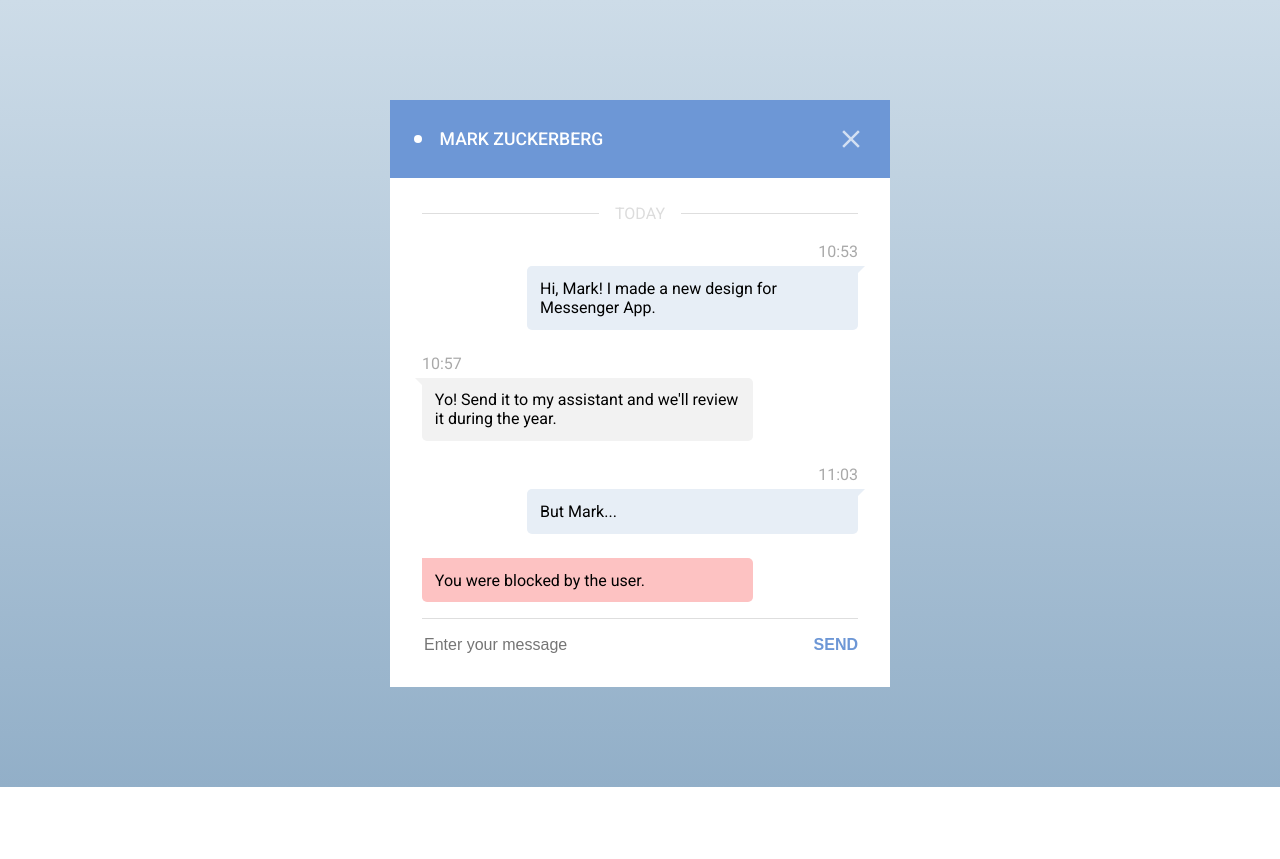
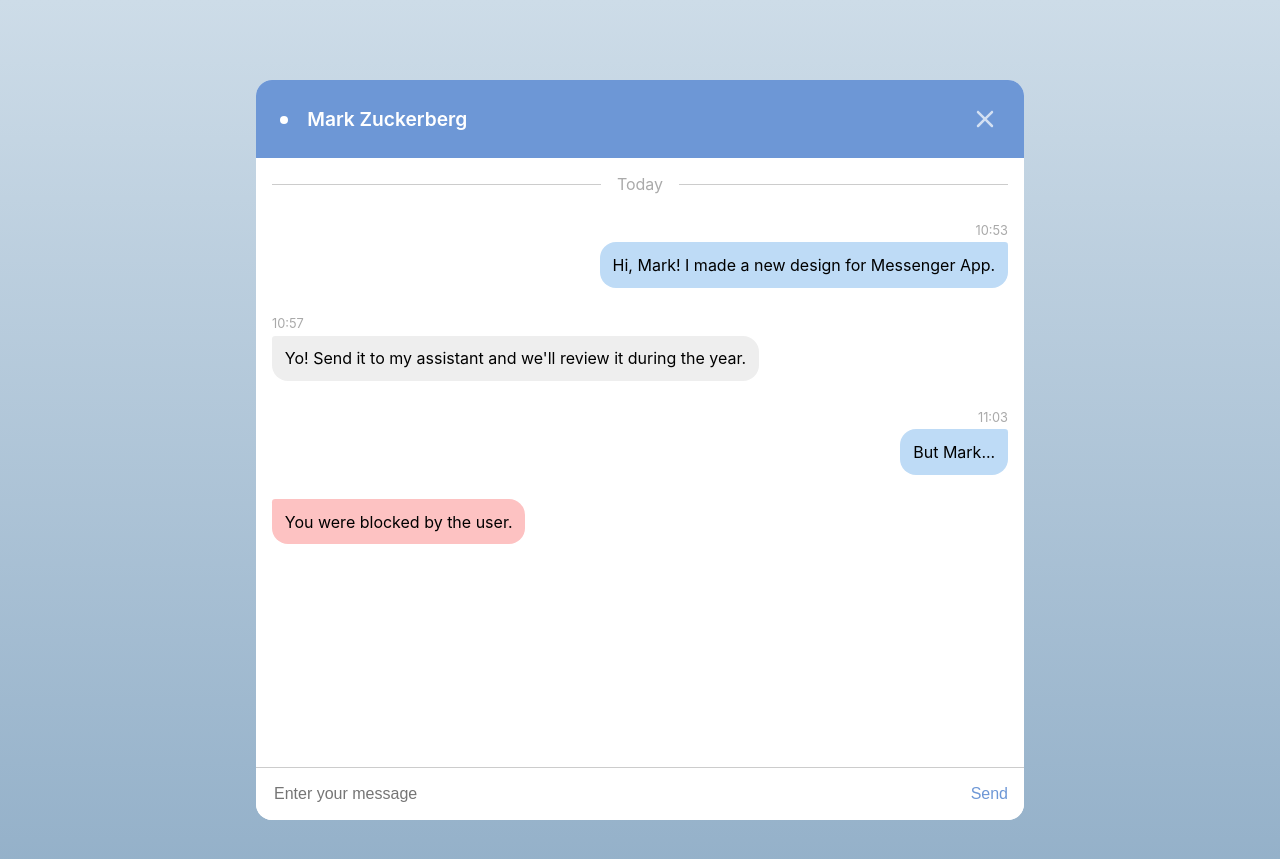
Before and after one commit to maelquerre/frontloops, a Jekyll site: the page loop1/s04-messenger/index.html, which Jekyll copies as it is, in a window 1280 px wide. Shown: the top 859 px of the page. Built offline with Jekyll 4.4.1, drawn with Linux system fonts in a browser that asks for light colours; some web fonts are replaced.

Commit message:
Update Loop 1 Step 4

```diff
--- a/loop1/s04-messenger/index.html
+++ b/loop1/s04-messenger/index.html
@@ -7,16 +7,17 @@
     <title>Loop 1 - Step 4</title>
     <link href="https://fonts.googleapis.com/css?family=Roboto:400,500,700"
           rel="stylesheet">
-    <link rel="stylesheet" href="./styles.css"/>
+    <link rel="stylesheet" href="https://rsms.me/inter/inter.css" />
+    <link rel="stylesheet" href="./styles.css" />
 </head>
 <body>
-<div class="container">
-    <div class="frame">
-        <div class="frame--header">
-            <h2 class="frame--header-title">Mark Zuckerberg</h2>
-            <button class="close"></button>
-        </div>
-        <div class="frame--content">
+<div class="frame">
+    <div class="frame-header">
+        <h2 class="frame-header-title">Mark Zuckerberg</h2>
+        <button class="btn-close"></button>
+    </div>
+    <div class="frame-content">
+        <div class="frame-messages">
             <p class="date">
                 <span class="date--line"></span>
                 <span class="date--text">Today</span>
@@ -40,11 +41,11 @@
             <div class="block alert receiver">
                 <p class="message--content">You were blocked by the user.</p>
             </div>
-            <div class="input">
-                <input class="input--message" type="text"
-                       placeholder="Enter your message">
-                <input class="input--send" type="submit" value="Send">
-            </div>
+        </div>
+        <div class="frame-input">
+            <input class="input--message" type="text"
+                   placeholder="Enter your message">
+            <input class="input--send" type="submit" value="Send">
         </div>
     </div>
 </div>
--- a/loop1/s04-messenger/styles.css
+++ b/loop1/s04-messenger/styles.css
@@ -1,47 +1,49 @@
-html {
-    --line-color: #DEDEDE;
+:root {
+    --line-color: #ccc;
     --main-color: #6D97D6;
-    --sender-color: #E7EEF6;
-    --receiver-color: #F2F2F2;
+    --sender-color: #bedbf6;
+    --receiver-color: #eee;
     --alert-color: #FDC2C2;
+    --message-radius: 1rem;
+}
+
+*, *::before, *::after {
+    box-sizing: border-box;
+}
+
+body, html {
+    height: 100%;
 }
 
 body {
     margin: 0;
-    padding: 0;
-    overflow: hidden;
-    font-family: Roboto, sans-serif;
+    font-family: 'Inter', sans-serif;
     background: linear-gradient(to bottom, #CDDCE8, #92AFC8);
     background-repeat: no-repeat;
 }
 
-.container {
-    width: 500px;
-    margin: 100px auto;
-}
-
 .frame {
+    height: 100%;
     background-color: white;
 }
 
-.frame--header {
+.frame-header {
     display: flex;
     justify-content: space-between;
     align-items: center;
     padding: 1.5em;
     color: white;
     background-color: var(--main-color);
-    text-transform: uppercase;
 }
 
-.frame--header-title {
+.frame-header-title {
     position: relative;
     margin: 0;
-    font-weight: 500;
-    font-size: 1.1em;
+    font-weight: 600;
+    font-size: 1.2rem;
 }
 
-.frame--header-title::before {
+.frame-header-title::before {
     content: '';
     display: inline-block;
     width: 8px;
@@ -52,7 +54,7 @@
     border-radius: 100%;
 }
 
-.close {
+.btn-close {
     width: 30px;
     height: 30px;
     padding: 0;
@@ -66,38 +68,51 @@
     transition: .2s;
 }
 
-.close:hover {
+.btn-close:hover {
     opacity: 1;
     cursor: pointer;
 }
 
-.frame--content {
-    padding: 1em 2em;
+.frame-content {
+    display: flex;
+    flex-direction: column;
+    position: relative;
+    height: calc(100% - 78px); /* minus header height */
+    overflow: hidden;
+}
+
+.frame-messages {
+    padding-bottom: calc(53px + 1rem);
+    overflow: scroll;
+}
+
+.frame-messages,
+.frame-input {
+    padding-left: 1rem;
+    padding-right: 1rem;
 }
 
 .date {
     display: flex;
-    color: gainsboro;
-    line-height: 0.5;
-    text-align: center;
-    text-transform: uppercase;
+    align-items: center;
 }
 
 .date--text {
     margin: 0 1em;
+    color: #aaa;
 }
 
 .date--line {
-    margin-top: .2em;
     width: 100%;
     height: 1px;
     background-color: var(--line-color);
 }
 
 .block {
-    margin-top: 1.5em;
-    padding: .8em;
-    max-width: 70%;
+    margin-top: 1.5rem;
+    padding: .8rem;
+    width: fit-content;
+    max-width: 75%;
 }
 
 .block p {
@@ -106,38 +121,16 @@
 
 .block.sender {
     margin-left: auto;
-    border-radius: 5px 0 5px 5px;
+    border-radius: var(--message-radius) .2rem var(--message-radius) var(--message-radius);
 }
 
 .block.receiver {
-    border-radius: 0 5px 5px;
+    border-radius: .2rem var(--message-radius) var(--message-radius);
 }
 
 .message {
     position: relative;
     margin-top: 3em;
-}
-
-.message::after {
-    content: '';
-    position: absolute;
-    top: 0;
-    width: 0;
-    height: 0;
-    border-style: solid;
-    --triangle-size: 7px;
-}
-
-.message.sender::after {
-    right: calc(var(--triangle-size) * -1);
-    border-width: var(--triangle-size) var(--triangle-size) 0 0;
-    border-color: var(--sender-color) transparent transparent transparent;
-}
-
-.message.receiver::after {
-    left: calc(var(--triangle-size) * -1);
-    border-width: 0 var(--triangle-size) var(--triangle-size) 0;
-    border-color: transparent var(--receiver-color) transparent transparent;
 }
 
 .message.sender {
@@ -151,6 +144,7 @@
 .message--date {
     position: absolute;
     top: -1.5em;
+    font-size: .8rem;
     color: darkgray;
 }
 
@@ -166,11 +160,16 @@
     background-color: var(--alert-color);
 }
 
-.input {
+.frame-input {
     display: flex;
     justify-content: space-between;
-    margin-top: 1em;
-    padding: 1em 0;
+    position: absolute;
+    bottom: 0;
+    width: 100%;
+    padding-top: 1rem;
+    padding-bottom: 1rem;
+    flex-shrink: 0;
+    background-color: #fff;
     border-top: 1px solid var(--line-color);
 }
 
@@ -181,15 +180,33 @@
 }
 
 .input--message {
+    width: 100%;
+    margin-right: 1rem;
     border: none;
 }
 
 .input--send {
     padding: 0;
     background: none;
-    font-weight: bold;
+    font-weight: 500;
     color: var(--main-color);
     border: none;
-    text-transform: uppercase;
     cursor: pointer;
 }
+
+@media (min-width: 768px) {
+    html, body {
+        min-height: 500px;
+    }
+
+    body {
+        padding: 5rem 0;
+    }
+
+    .frame {
+        max-width: 60%;
+        margin: auto;
+        border-radius: 1rem;
+        overflow: hidden;
+    }
+}
```
Also changed, not shown: loop1/s04-messenger/img/close.svg.
